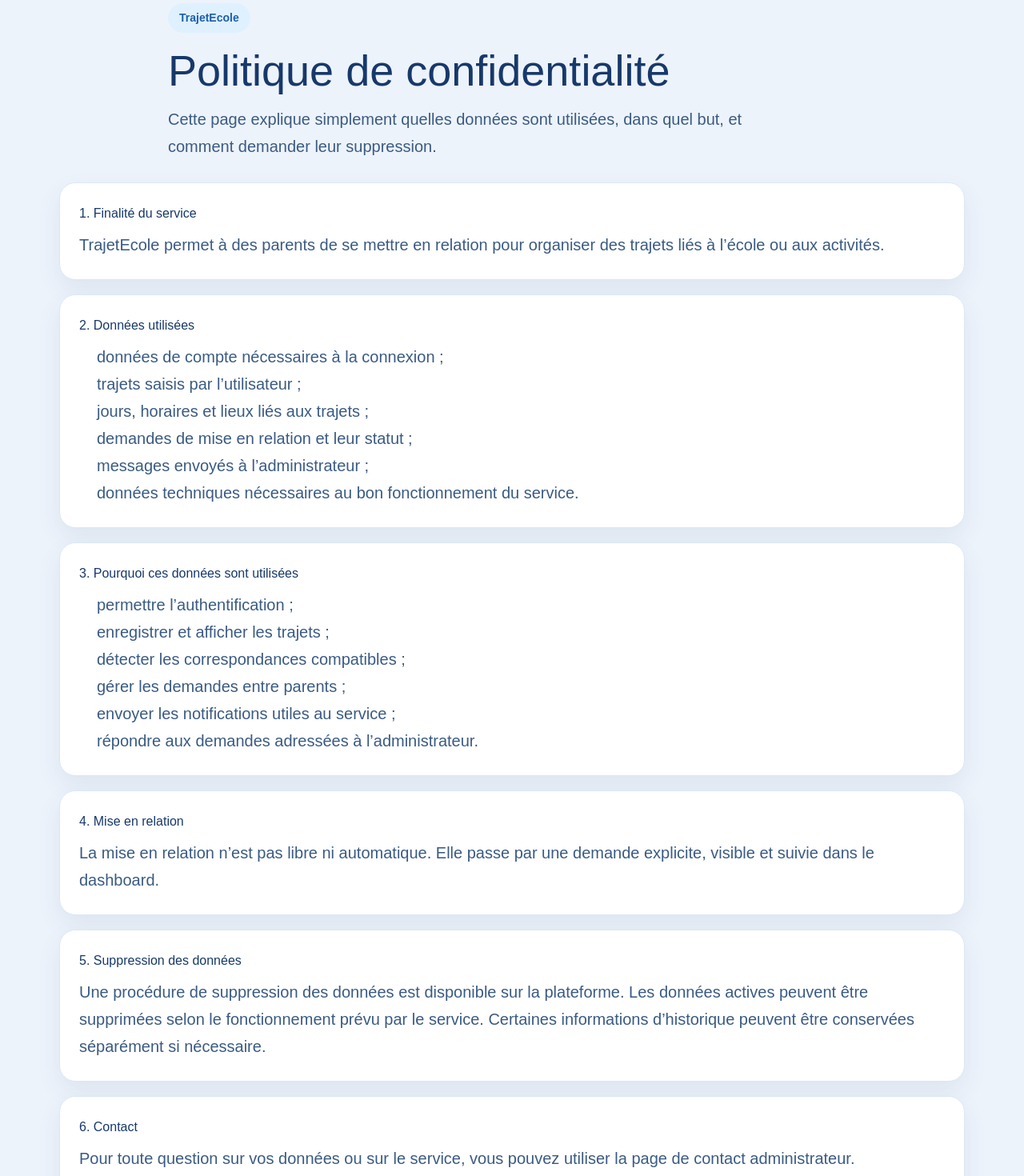
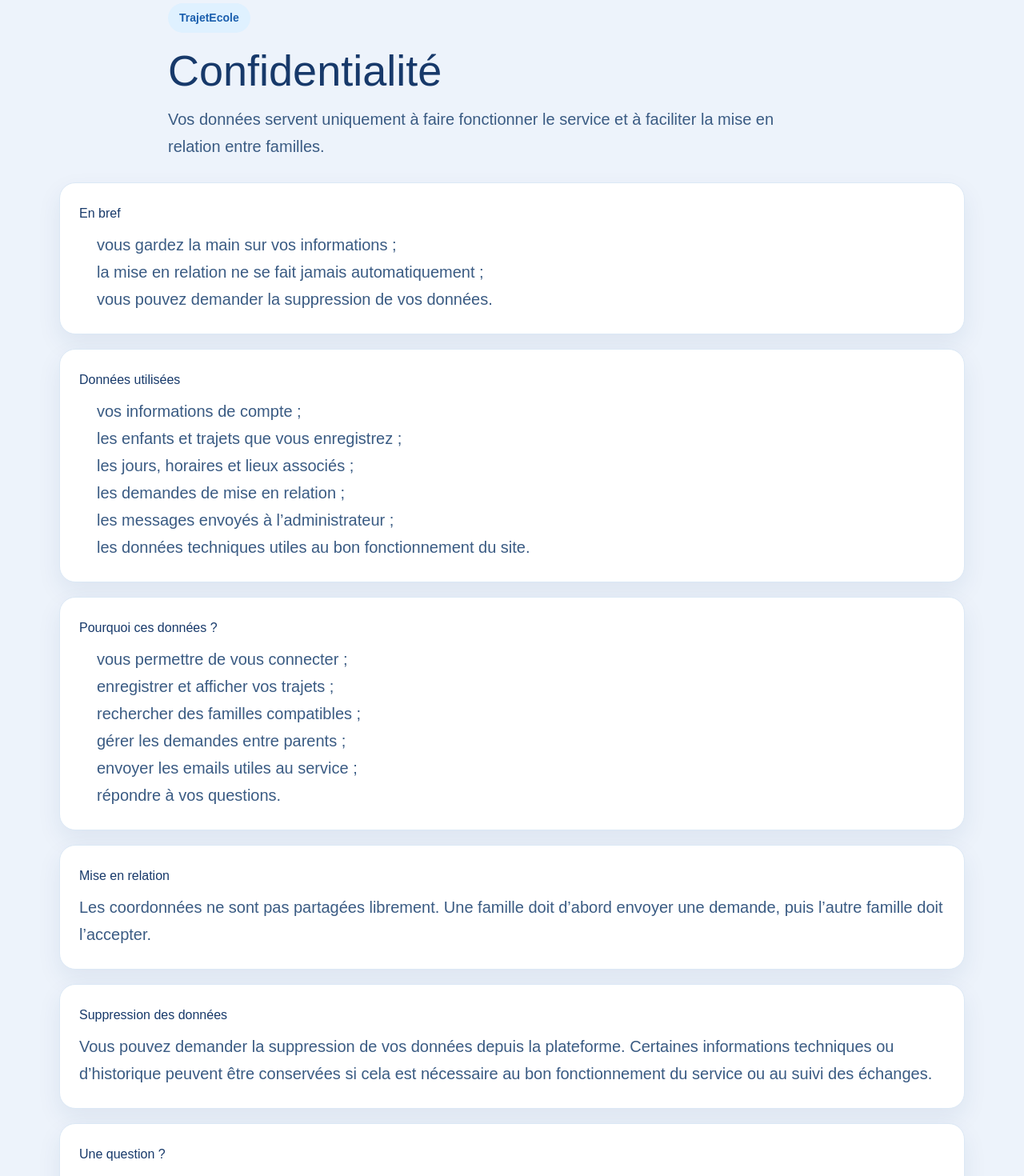
Before and after one commit to cttown/trajetecole-v2, a Next.js app: page /confidentialite in a window 1280 px wide. Shown: the part 60-1530 px from the top of the page at 80% size. Built offline with nearby package versions, Linux system fonts and the light colour scheme.

Commit message:
Refactor trips, requests, matching and dashboard UX

```diff
--- a/src/pages/confidentialite.tsx
+++ b/src/pages/confidentialite.tsx
@@ -6,10 +6,10 @@ export default function ConfidentialitePage() {
   return (
     <>
       <Head>
-        <title>Politique de confidentialité - TrajetEcole</title>
+        <title>Confidentialité - TrajetEcole</title>
         <meta
           name="description"
-          content="Politique de confidentialité de TrajetEcole."
+          content="Comment TrajetEcole utilise et protège vos données."
         />
       </Head>
 
@@ -18,67 +18,69 @@ export default function ConfidentialitePage() {
           <div className={styles.container}>
             <div className={styles.legalHeader}>
               <div className={styles.badge}>TrajetEcole</div>
-              <h1 className={styles.legalTitle}>Politique de confidentialité</h1>
+              <h1 className={styles.legalTitle}>Confidentialité</h1>
               <p className={styles.legalIntro}>
-                Cette page explique simplement quelles données sont utilisées,
-                dans quel but, et comment demander leur suppression.
+                Vos données servent uniquement à faire fonctionner le service
+                et à faciliter la mise en relation entre familles.
               </p>
             </div>
 
             <div className={styles.legalCard}>
-              <h2>1. Finalité du service</h2>
+              <h2>En bref</h2>
+              <ul className={styles.legalList}>
+                <li>vous gardez la main sur vos informations ;</li>
+                <li>la mise en relation ne se fait jamais automatiquement ;</li>
+                <li>vous pouvez demander la suppression de vos données.</li>
+              </ul>
+            </div>
+
+            <div className={styles.legalCard}>
+              <h2>Données utilisées</h2>
+              <ul className={styles.legalList}>
+                <li>vos informations de compte ;</li>
+                <li>les enfants et trajets que vous enregistrez ;</li>
+                <li>les jours, horaires et lieux associés ;</li>
+                <li>les demandes de mise en relation ;</li>
+                <li>les messages envoyés à l’administrateur ;</li>
+                <li>les données techniques utiles au bon fonctionnement du site.</li>
+              </ul>
+            </div>
+
+            <div className={styles.legalCard}>
+              <h2>Pourquoi ces données ?</h2>
+              <ul className={styles.legalList}>
+                <li>vous permettre de vous connecter ;</li>
+                <li>enregistrer et afficher vos trajets ;</li>
+                <li>rechercher des familles compatibles ;</li>
+                <li>gérer les demandes entre parents ;</li>
+                <li>envoyer les emails utiles au service ;</li>
+                <li>répondre à vos questions.</li>
+              </ul>
+            </div>
+
+            <div className={styles.legalCard}>
+              <h2>Mise en relation</h2>
               <p>
-                TrajetEcole permet à des parents de se mettre en relation
-                pour organiser des trajets liés à l’école ou aux activités.
+                Les coordonnées ne sont pas partagées librement.
+                Une famille doit d’abord envoyer une demande, puis l’autre famille
+                doit l’accepter.
               </p>
             </div>
 
             <div className={styles.legalCard}>
-              <h2>2. Données utilisées</h2>
-              <ul className={styles.legalList}>
-                <li>données de compte nécessaires à la connexion ;</li>
-                <li>trajets saisis par l’utilisateur ;</li>
-                <li>jours, horaires et lieux liés aux trajets ;</li>
-                <li>demandes de mise en relation et leur statut ;</li>
-                <li>messages envoyés à l’administrateur ;</li>
-                <li>données techniques nécessaires au bon fonctionnement du service.</li>
-              </ul>
-            </div>
-
-            <div className={styles.legalCard}>
-              <h2>3. Pourquoi ces données sont utilisées</h2>
-              <ul className={styles.legalList}>
-                <li>permettre l’authentification ;</li>
-                <li>enregistrer et afficher les trajets ;</li>
-                <li>détecter les correspondances compatibles ;</li>
-                <li>gérer les demandes entre parents ;</li>
-                <li>envoyer les notifications utiles au service ;</li>
-                <li>répondre aux demandes adressées à l’administrateur.</li>
-              </ul>
-            </div>
-
-            <div className={styles.legalCard}>
-              <h2>4. Mise en relation</h2>
+              <h2>Suppression des données</h2>
               <p>
-                La mise en relation n’est pas libre ni automatique.
-                Elle passe par une demande explicite, visible et suivie dans le dashboard.
+                Vous pouvez demander la suppression de vos données depuis la plateforme.
+                Certaines informations techniques ou d’historique peuvent être conservées
+                si cela est nécessaire au bon fonctionnement du service ou au suivi des échanges.
               </p>
             </div>
 
             <div className={styles.legalCard}>
-              <h2>5. Suppression des données</h2>
+              <h2>Une question ?</h2>
               <p>
-                Une procédure de suppression des données est disponible sur la plateforme.
-                Les données actives peuvent être supprimées selon le fonctionnement prévu par le service.
-                Certaines informations d’historique peuvent être conservées séparément si nécessaire.
-              </p>
-            </div>
-
-            <div className={styles.legalCard}>
-              <h2>6. Contact</h2>
-              <p>
-                Pour toute question sur vos données ou sur le service,
-                vous pouvez utiliser la page de contact administrateur.
+                Si vous avez une question sur vos données ou sur le fonctionnement du site,
+                vous pouvez contacter l’administrateur.
               </p>
             </div>
 
--- a/src/pages/dashboard/find-match.tsx
+++ b/src/pages/dashboard/find-match.tsx
@@ -125,6 +125,8 @@ export default function DashboardFindMatchPage({ setGlobalPopup }: Props) {
     open: false,
     match: null,
   })
+
+  const [isSendingRequest, setIsSendingRequest] = useState(false)
 
   const [showNewPlaceConfirm, setShowNewPlaceConfirm] = useState(false)
 
@@ -480,11 +482,17 @@ export default function DashboardFindMatchPage({ setGlobalPopup }: Props) {
       open: false,
       match: null,
     })
+    setIsSendingRequest(false)
   }
 
   async function confirmRequestContact() {
+    if (isSendingRequest) return
+
     const match = confirmState.match
     if (!match) return
+
+    setIsSendingRequest(true)
+    setError('')
 
     const parentName =
       `${match.target_parent_first_name || ''} ${match.target_parent_last_name || ''}`.trim() ||
@@ -521,6 +529,8 @@ export default function DashboardFindMatchPage({ setGlobalPopup }: Props) {
       const message =
         err instanceof Error ? err.message : 'Erreur lors de l’envoi de la demande.'
       showPopup(message, 'error')
+    } finally {
+      setIsSendingRequest(false)
     }
   }
 
@@ -1068,6 +1078,7 @@ export default function DashboardFindMatchPage({ setGlobalPopup }: Props) {
                   type="button"
                   className={styles.secondaryButton}
                   onClick={closeConfirmPopup}
+                  disabled={isSendingRequest}
                 >
                   Annuler
                 </button>
@@ -1075,10 +1086,19 @@ export default function DashboardFindMatchPage({ setGlobalPopup }: Props) {
                   type="button"
                   className={styles.primaryButton}
                   onClick={confirmRequestContact}
+                  disabled={isSendingRequest}
                 >
-                  Envoyer
+                  {isSendingRequest ? 'Envoi...' : 'Envoyer'}
                 </button>
               </div>
+
+
+
+
+
+
+
+
             </div>
           </div>
         ) : null}
```
